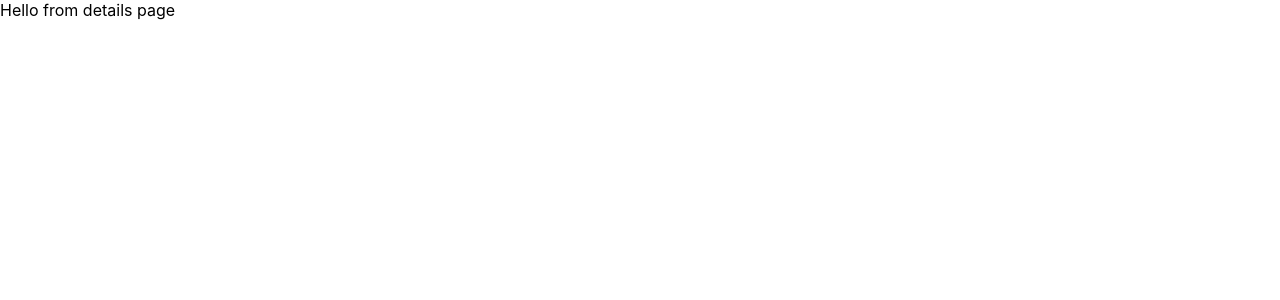
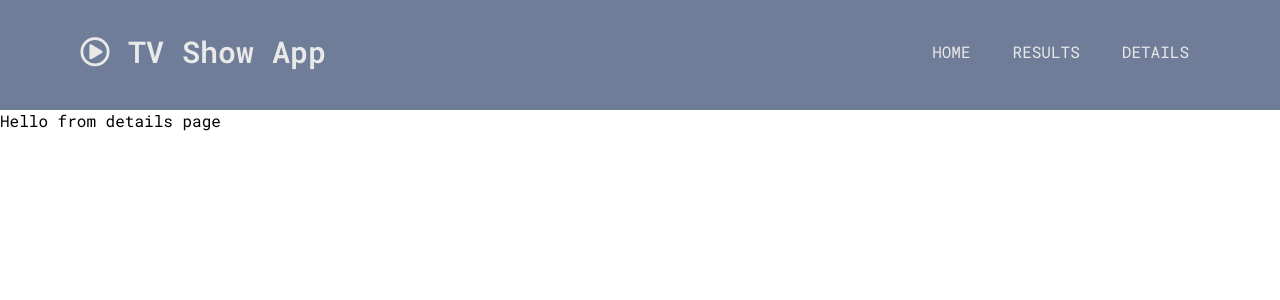
Before and after one commit to kingaboros/tvshows_app2, a React (Create React App) app: page /show-details in a window 1280 px wide. Shown: the top 300 px of the page. Built offline with nearby package versions, Linux system fonts and the light colour scheme.

Commit message:
Adding Navbar and Styling

```diff
--- a/package.json
+++ b/package.json
@@ -8,6 +8,7 @@
     "@testing-library/user-event": "^12.8.3",
     "react": "^17.0.1",
     "react-dom": "^17.0.1",
+    "react-responsive": "^8.2.0",
     "react-router-dom": "^5.2.0",
     "react-scripts": "4.0.3",
     "web-vitals": "^1.1.1"
--- a/public/index.html
+++ b/public/index.html
@@ -13,6 +13,9 @@
 
     <link rel="manifest" href="%PUBLIC_URL%/manifest.json" />
 
+    <link rel="stylesheet" href="https://cdnjs.cloudflare.com/ajax/libs/font-awesome/5.15.3/css/all.min.css">
+    <link rel="preconnect" href="https://fonts.gstatic.com">
+<link href="https://fonts.googleapis.com/css2?family=Roboto+Mono:ital,wght@0,400;0,600;1,200&display=swap" rel="stylesheet">
     <title>TV Shows App</title>
   </head>
   <body>
--- a/src/App.js
+++ b/src/App.js
@@ -1,5 +1,8 @@
 import { BrowserRouter as Router, Switch, Route } from "react-router-dom";
 import './App.css';
+
+//Components
+import Navbar from './components/Navbar';
 
 //Pages
 import Homepage from './pages/Homepage';
@@ -10,6 +13,7 @@ import Details from './pages/Details';
 function App() {
   return (
     <Router>
+    <Navbar />
     <div className="container">
      <Switch>
        <Route exact path="/" component={Homepage}/>
--- /dev/null
+++ b/src/components/Navbar.js
@@ -0,0 +1,31 @@
+import { Link } from 'react-router-dom';
+
+const Navbar = () => {
+  return (
+    <div className="navBar">
+      <div className="container">
+        <nav className="navBar__nav">
+          <h1 className="app__logo">
+           <Link to="/">
+            <i class="far fa-play-circle"></i> TV Show App
+           </Link>
+          </h1>
+          <ul className="list-menu">
+            <li className="list-item">
+            <Link to="/">HOME</Link>
+            </li>
+            <li className="list-item">
+            <Link to="/results">RESULTS</Link>
+            </li>
+            <li className="list-item">
+            <Link to="/show-details">DETAILS</Link>
+            </li>
+          </ul>
+        </nav>
+      </div>
+
+    </div>
+  )
+}
+
+export default Navbar
--- a/src/index.css
+++ b/src/index.css
@@ -1,13 +1,61 @@
+*{
+  margin: 0;
+  padding: 0;
+  }
+
 body {
-  margin: 0;
-  font-family: -apple-system, BlinkMacSystemFont, 'Segoe UI', 'Roboto', 'Oxygen',
-    'Ubuntu', 'Cantarell', 'Fira Sans', 'Droid Sans', 'Helvetica Neue',
-    sans-serif;
-  -webkit-font-smoothing: antialiased;
-  -moz-osx-font-smoothing: grayscale;
+  font-family: 'Roboto Mono', monospace;
 }
 
-code {
-  font-family: source-code-pro, Menlo, Monaco, Consolas, 'Courier New',
-    monospace;
+
+/*NavBar styles */
+
+a {
+  text-decoration: none;
+  color: rgb(233, 233, 233);
+  display: block;
+
 }
+
+a:hover {
+  text-decoration: none;
+  color: #b1e7deb4;
+
+}
+
+.navBar {
+  background-color: #6f7d99;
+  min-height: 50px;
+  padding: 30px 80px;
+}
+
+.navBar__nav {
+  display: flex;
+  justify-content: space-between;
+  align-items: center;
+}
+
+.app__logo {
+  display: flex;
+  flex-direction: column;
+  font-size: 30px;
+}
+
+.list-menu {
+  display: flex;
+  list-style: none;
+  align-items: center;
+}
+
+.list-item {
+  padding: 10px;
+ margin-left: 20px;
+ border: 1px solid #6f7d99;
+
+}
+
+.list-item:hover {
+  padding: 10px;
+  border-bottom: 1px solid #b1e7deb4;
+
+ }
```
Also changed, not shown: src/pages/Homepage.js (line endings or trailing spaces), 1 other file (tests, documents, lock files or other folders).
